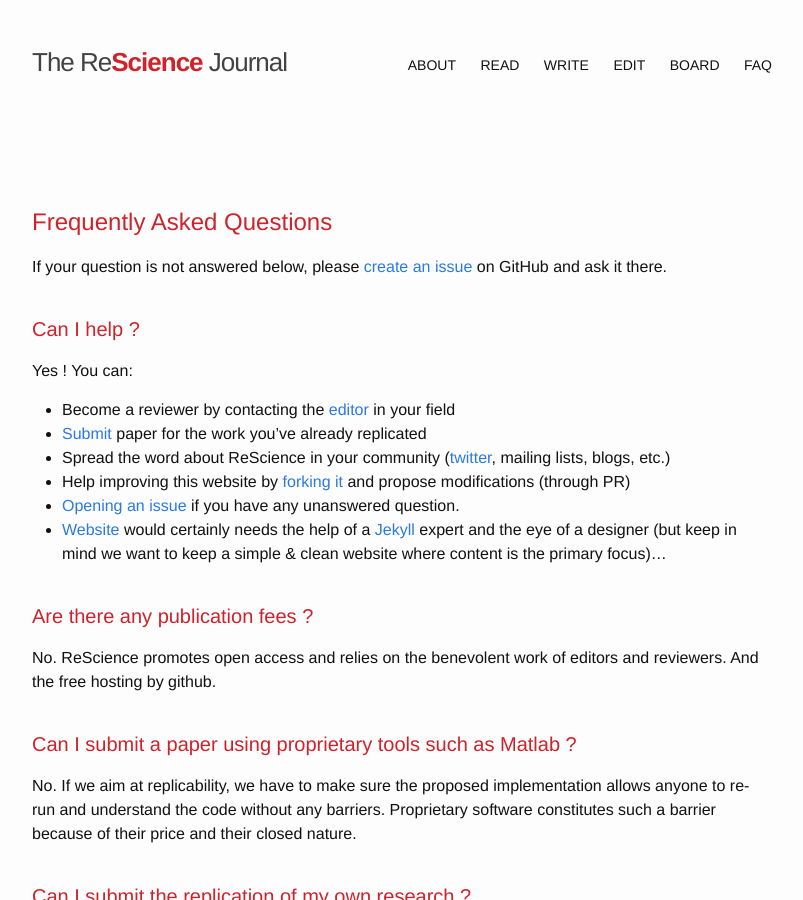
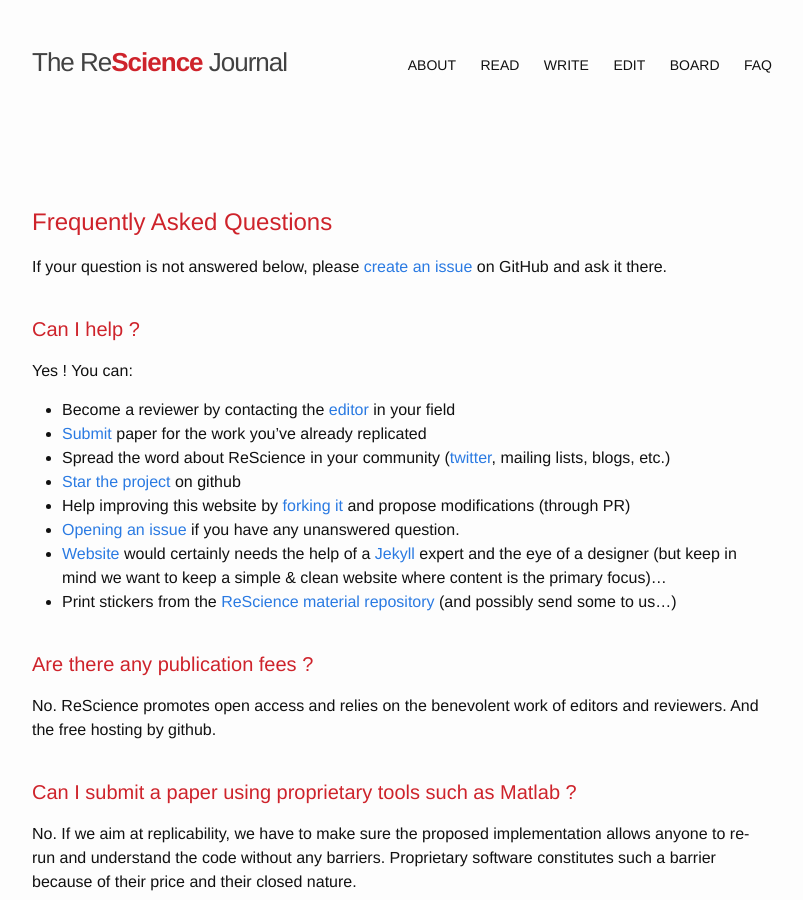
Before and after one commit to ReScience/rescience.github.io, a Jekyll site: the page built from 05-FAQ.md, in a window 1280 px wide and 900 px high. Shown: the whole window, without its empty margins (238-1041 px from the left). Built offline with Jekyll 4.4.1, drawn with Linux system fonts in a browser that asks for light colours; Markdown is read by kramdown in place of the engine named in the settings.

Commit message:
Added more ideas on how to help

```diff
--- a/05-FAQ.md
+++ b/05-FAQ.md
@@ -18,6 +18,7 @@ Yes ! You can:
  * [Submit](../write) paper for the work you've already replicated
  * Spread the word about Re**Science** in your community
    ([twitter](http://twitter.com/ReScienceEds), mailing lists, blogs, etc.)
+ * [Star the project](https://github.com/ReScience/ReScience) on github
  * Help improving this website by
    [forking it](https://github.com/ReScience/rescience.github.io/fork) and
    propose modifications (through PR)
@@ -27,6 +28,10 @@ Yes ! You can:
    needs the help of a [Jekyll](http://jekyllrb.com) expert and the eye of a
    designer (but keep in mind we want to keep a simple & clean website where
    content is the primary focus)...
+ * Print stickers from the
+   [Re**Science** material repository](https://github.com/ReScience/ReScience-material)
+   (and possibly send some to us...)
+
 
 ## Are there any publication fees ?
 
```
